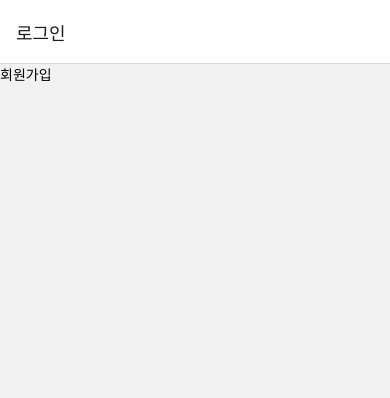
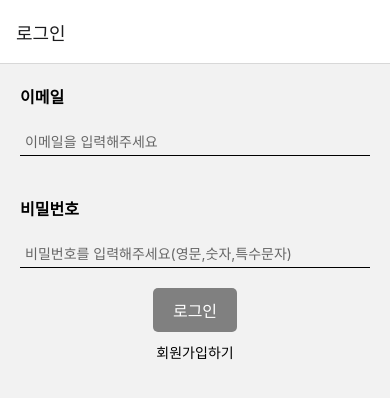
Before and after one commit to kokoball/first-react-native-project, a React Native app: screen /SignIn in a window 390 px wide. Shown: the top 398 px of the page. Built offline with nearby package versions, Linux system fonts and the light colour scheme.

Commit message:
SignIn 추가

```diff
--- a/src/pages/SignIn.tsx
+++ b/src/pages/SignIn.tsx
@@ -1,12 +1,125 @@
-import React from "react";
-import { Text, View } from "react-native";
+import React, { useCallback, useRef, useState } from "react";
+import { Alert, Pressable, StyleSheet, Text, TextInput, View } from "react-native";
+import { NativeStackScreenProps } from "@react-navigation/native-stack";
+import { RootStackParamList } from "../../App";
 
-function SignIn() {
+type SignInScreenProps = NativeStackScreenProps<RootStackParamList, "SignIn">;
+
+function SignIn({ navigation }: SignInScreenProps) {
+  const [email, setEmail] = useState("");
+  const [password, setPassword] = useState("");
+  const emailRef = useRef<TextInput | null>(null);
+  const passwordRef = useRef<TextInput | null>(null);
+
+  const onChangeEmail = useCallback((text: string) => {
+    setEmail(text.trim());
+  }, []);
+  const onChangePassword = useCallback((text: string) => {
+    setPassword(text.trim());
+  }, []);
+  const onSubmit = useCallback(() => {
+    if (!email || !email.trim()) {
+      return Alert.alert("알림", "이메일을 입력해주세요.");
+    }
+    if (!password || !password.trim()) {
+      return Alert.alert("알림", "비밀번호를 입력해주세요.");
+    }
+    Alert.alert("알림", "로그인 되었습니다.");
+  }, [email, password]);
+
+  const toSignUp = useCallback(() => {
+    navigation.navigate("SignUp");
+  }, [navigation]);
+
+  const canGoNext = email && password;
   return (
-    <View>
-      <Text>회원가입</Text>
-    </View>
+    <>
+      <View style={styles.inputWrapper}>
+        <Text style={styles.label}>이메일</Text>
+        <TextInput
+          style={styles.textInput}
+          onChangeText={onChangeEmail}
+          placeholder="이메일을 입력해주세요"
+          placeholderTextColor="#666"
+          importantForAutofill="yes"
+          autoComplete="email"
+          textContentType="emailAddress"
+          value={email}
+          returnKeyType="next"
+          clearButtonMode="while-editing"
+          ref={emailRef}
+          onSubmitEditing={() => passwordRef.current?.focus()}
+          blurOnSubmit={false}
+        />
+      </View>
+      <View style={styles.inputWrapper}>
+        <Text style={styles.label}>비밀번호</Text>
+        <TextInput
+          style={styles.textInput}
+          placeholder="비밀번호를 입력해주세요(영문,숫자,특수문자)"
+          placeholderTextColor="#666"
+          importantForAutofill="yes"
+          onChangeText={onChangePassword}
+          value={password}
+          autoComplete="password"
+          textContentType="password"
+          secureTextEntry
+          returnKeyType="send"
+          clearButtonMode="while-editing"
+          ref={passwordRef}
+          onSubmitEditing={onSubmit}
+        />
+      </View>
+      <View style={styles.buttonZone}>
+        <Pressable
+          style={
+            canGoNext
+              ? StyleSheet.compose(styles.loginButton, styles.loginButtonActive)
+              : styles.loginButton
+          }
+          disabled={!canGoNext}
+          onPress={onSubmit}
+        >
+          <Text style={styles.loginButtonText}>로그인</Text>
+        </Pressable>
+        <Pressable onPress={toSignUp}>
+          <Text>회원가입하기</Text>
+        </Pressable>
+      </View>
+    </>
   );
 }
 
+const styles = StyleSheet.create({
+  textInput: {
+    padding: 5,
+    borderBottomWidth: StyleSheet.hairlineWidth,
+  },
+  inputWrapper: {
+    padding: 20,
+  },
+  label: {
+    fontWeight: "bold",
+    fontSize: 16,
+    marginBottom: 20,
+  },
+  buttonZone: {
+    alignItems: "center",
+  },
+  loginButton: {
+    backgroundColor: "gray",
+    paddingHorizontal: 20,
+    paddingVertical: 10,
+    borderRadius: 5,
+    marginBottom: 10,
+  },
+  loginButtonActive: {
+    backgroundColor: "blue",
+  },
+  loginButtonText: {
+    color: "white",
+    fontSize: 16,
+  },
+});
+
 export default SignIn;
```
